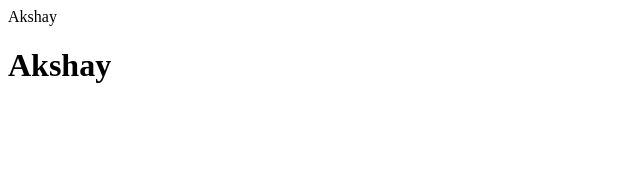
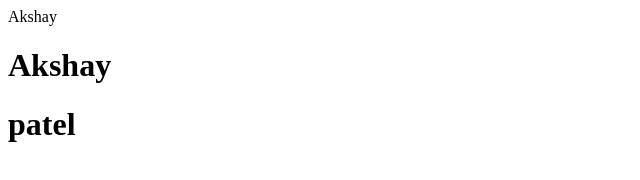
Before and after one commit to AGPatel/AGPatel.github.io, a plain HTML site: page index.html in a window 1280 px wide. Shown: the whole page, without its empty margins (0-640 px from the left). Drawn offline with Linux system fonts and the light colour scheme.

Commit message:
Update index.html

```diff
--- a/index.html
+++ b/index.html
@@ -1,2 +1,3 @@
 Akshay
 <h1>Akshay</h1>
+<h1>patel</h1>
```
